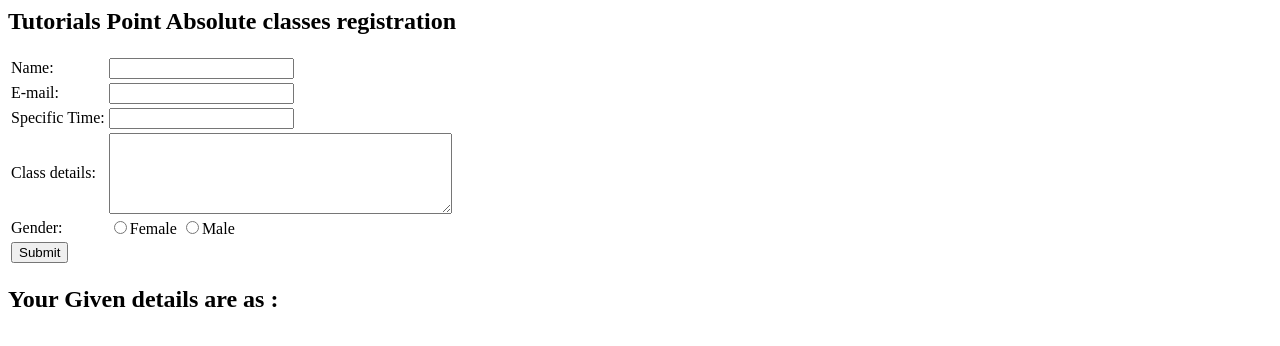
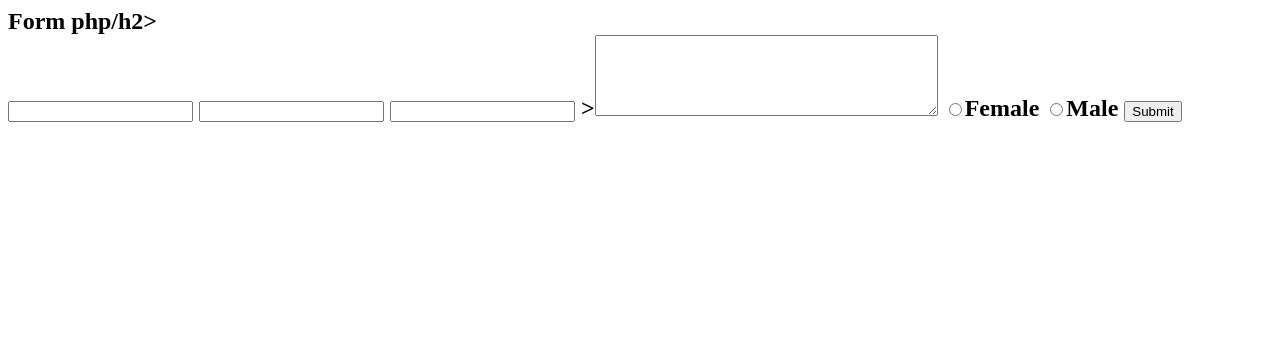
Before and after one commit to vardan-info/email.php, a PHP site: page /form.php in a window 1280 px wide. Shown: the top 346 px of the page. Run offline with PHP 8.4, Linux system fonts and the light colour scheme.

Commit message:
form
form

```diff
--- a/form.php
+++ b/form.php
@@ -7,7 +7,7 @@
    <body>
       <?php
 
-         // define variables and set to empty values
+         //  values
          $name = $email = $gender = $comment = $website = "";
 
          if ($_SERVER["REQUEST_METHOD"] == "POST") {
@@ -26,48 +26,32 @@
          }
       ?>
 
-      <h2>Tutorials Point Absolute classes registration</h2>
+      <h2>Form php/h2>
 
       <form method = "post" action = "/php/php_form_introduction.htm">
-         <table>
-            <tr>
-               <td>Name:</td>
-               <td><input type = "text" name = "name"></td>
-            </tr>
 
-            <tr>
-               <td>E-mail:</td>
-               <td><input type = "text" name = "email"></td>
-            </tr>
 
-            <tr>
-               <td>Specific Time:</td>
-               <td><input type = "text" name = "website"></td>
-            </tr>
+               <td><input type = "text" name = "name">
 
-            <tr>
-               <td>Class details:</td>
-               <td><textarea name = "comment" rows = "5" cols = "40"></textarea></td>
-            </tr>
 
-            <tr>
-               <td>Gender:</td>
-               <td>
+               <input type = "text" name = "email">
+
+
+               <input type = "text" name = "website">
+
+
+
+           ><textarea name = "comment" rows = "5" cols = "40"></textarea></td>
+
                   <input type = "radio" name = "gender" value = "female">Female
                   <input type = "radio" name = "gender" value = "male">Male
-               </td>
-            </tr>
 
-            <tr>
-               <td>
                   <input type = "submit" name = "submit" value = "Submit">
-               </td>
-            </tr>
-         </table>
+
       </form>
 
       <?php
-         echo "<h2>Your Given details are as :</h2>";
+
          echo $name;
          echo "<br>";
 
```
